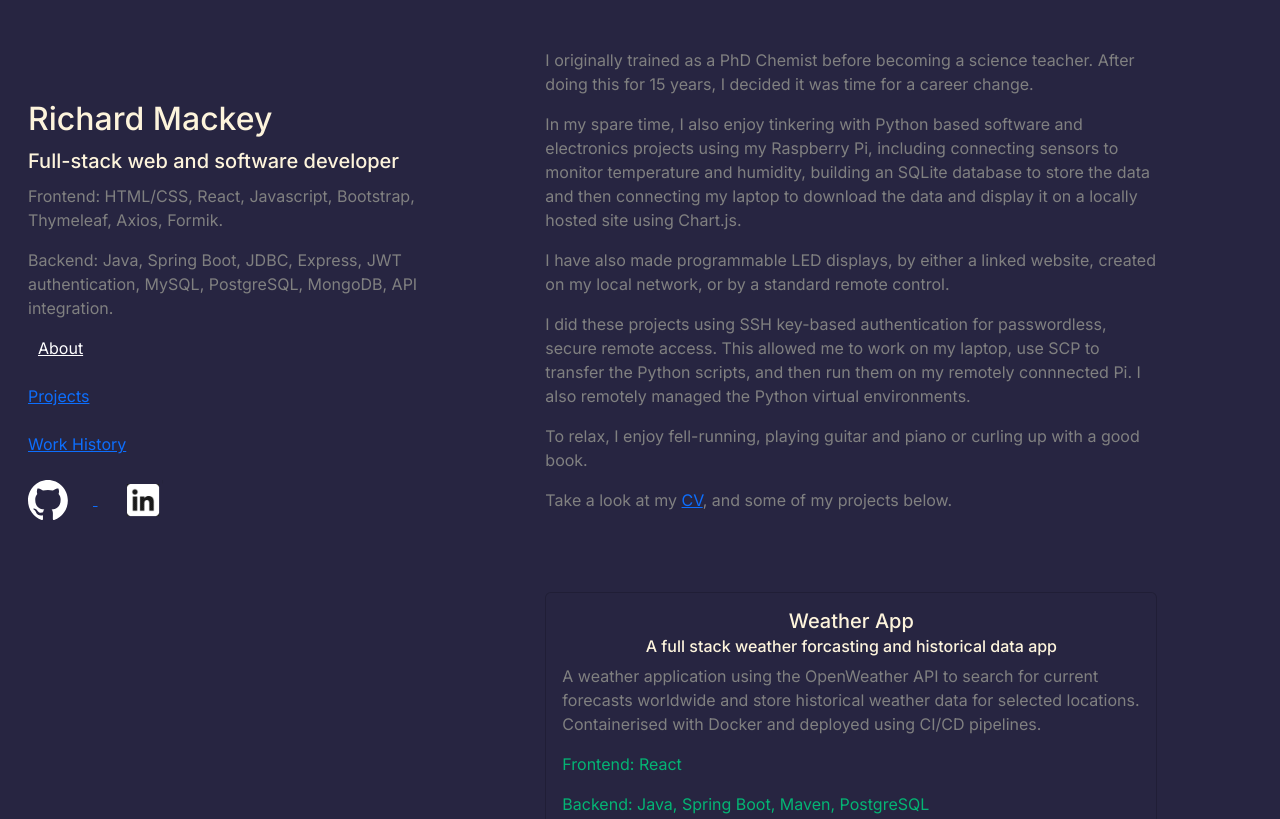
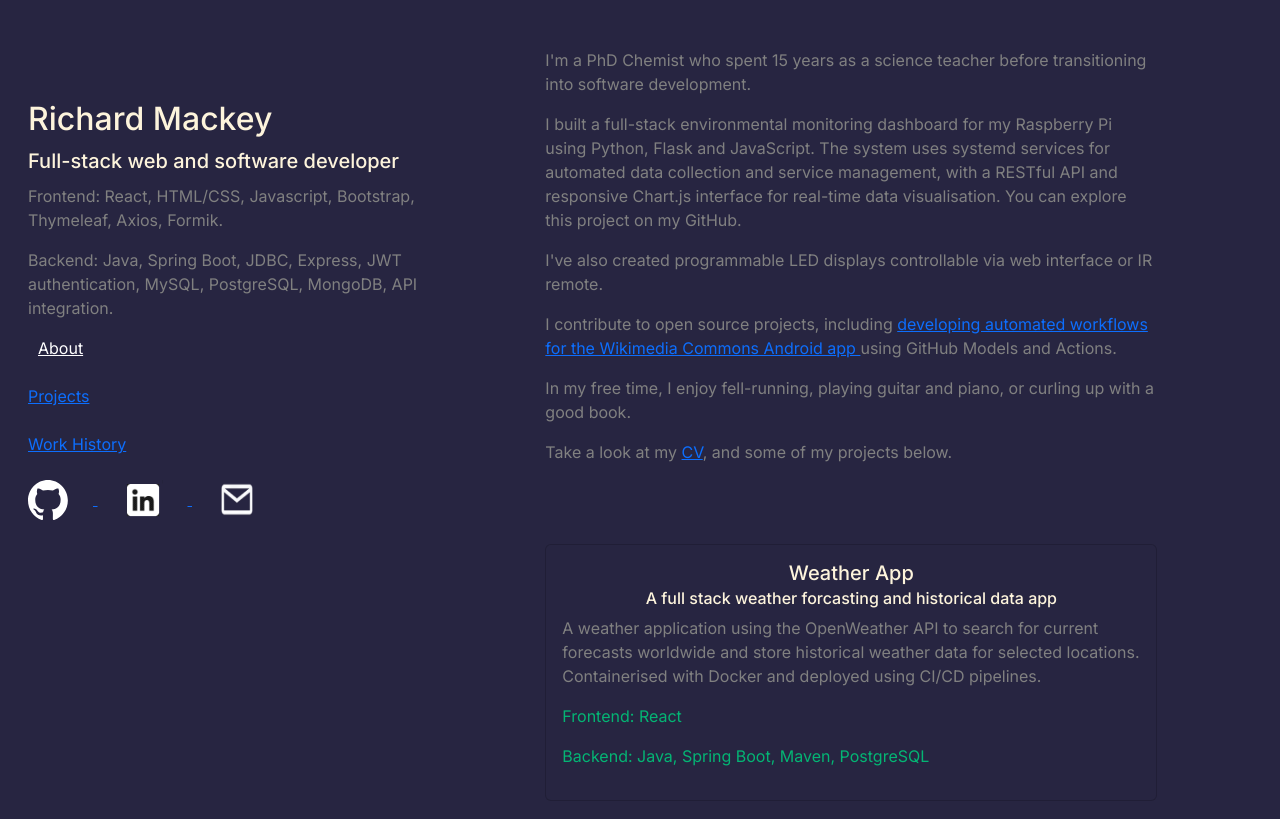
Before and after one commit to Richard-Mackey/portfolio, a website: page index.html in a window 1280 px wide. Shown: the top 819 px of the page. Drawn offline with nearby package versions, Linux system fonts and the light colour scheme.

Commit message:
updated cv

```diff
--- a/index.html
+++ b/index.html
@@ -33,7 +33,7 @@
           <h2>Richard Mackey</h2>
           <h5 class="lh-base">Full-stack web and software developer</h5>
           <p>
-            Frontend: HTML/CSS, React, Javascript, Bootstrap, Thymeleaf, Axios,
+            Frontend: React, HTML/CSS, Javascript, Bootstrap, Thymeleaf, Axios,
             Formik.
           </p>
           <p>
@@ -66,6 +66,13 @@
                 style="width: 40px; height: 40px"
               />
             </a>
+            <a a href="mailto:richard@richard-mackey.dev" target="_blank">
+              <img
+                src="email.png"
+                alt="email-logo"
+                style="width: 40px; height: 40px"
+              />
+            </a>
           </div>
         </div>
 
@@ -74,33 +81,35 @@
           <div id="about">
             <div class="summary-content mb-5">
               <p>
-                I originally trained as a PhD Chemist before becoming a science
-                teacher. After doing this for 15 years, I decided it was time
-                for a career change.
+                I'm a PhD Chemist who spent 15 years as a science teacher before
+                transitioning into software development.
               </p>
               <p>
-                In my spare time, I also enjoy tinkering with Python based
-                software and electronics projects using my Raspberry Pi,
-                including connecting sensors to monitor temperature and
-                humidity, building an SQLite database to store the data and then
-                connecting my laptop to download the data and display it on a
-                locally hosted site using Chart.js.
+                I built a full-stack environmental monitoring dashboard for my
+                Raspberry Pi using Python, Flask and JavaScript. The system uses
+                systemd services for automated data collection and service
+                management, with a RESTful API and responsive Chart.js interface
+                for real-time data visualisation. You can explore this project
+                on my GitHub.
               </p>
               <p>
-                I have also made programmable LED displays, by either a linked
-                website, created on my local network, or by a standard remote
-                control.
+                I've also created programmable LED displays controllable via web
+                interface or IR remote.
               </p>
               <p>
-                I did these projects using SSH key-based authentication for
-                passwordless, secure remote access. This allowed me to work on
-                my laptop, use SCP to transfer the Python scripts, and then run
-                them on my remotely connnected Pi. I also remotely managed the
-                Python virtual environments.
+                I contribute to open source projects, including
+                <a
+                  href="https://github.com/commons-app/apps-android-commons/pull/6560"
+                  target="_blank"
+                >
+                  developing automated workflows for the Wikimedia Commons
+                  Android app
+                </a>
+                using GitHub Models and Actions.
               </p>
               <p>
-                To relax, I enjoy fell-running, playing guitar and piano or
-                curling up with a good book.
+                In my free time, I enjoy fell-running, playing guitar and piano,
+                or curling up with a good book.
               </p>
               <p>
                 Take a look at my
@@ -166,7 +175,7 @@
             </div>
             <div class="card mb-5">
               <a
-                href="https://itunes-search-app-2.onrender.com"
+                href="https://itunes-search-app-production.up.railway.app/"
                 target="_blank"
               >
                 <div class="card-body">
@@ -204,7 +213,7 @@
             </div>
             <div class="card mb-5">
               <a
-                href="https://event-manager-5mkp.onrender.com/"
+                href="https://event-manager-production-51c3.up.railway.app/ "
                 target="_blank"
               >
                 <div class="card-body">
```
Also changed, not shown: email.png (added), 1 other file.
